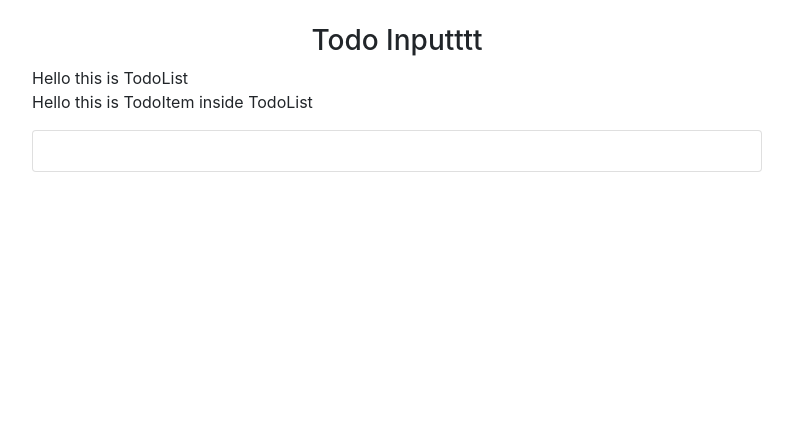
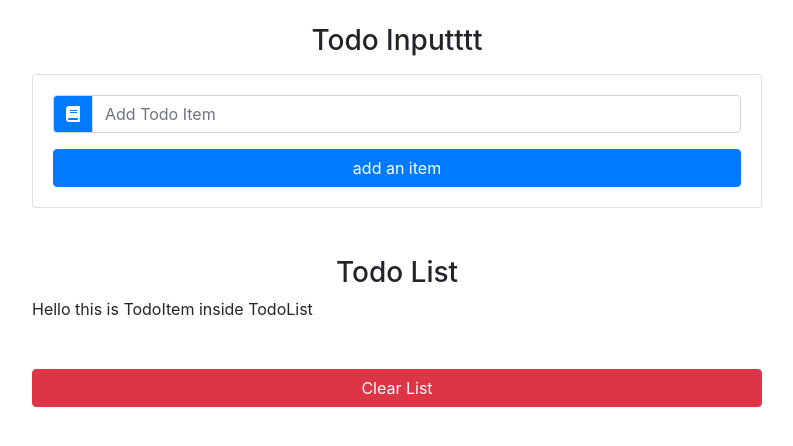
Before and after one commit to alexotoo/React-todoApp, a React (Create React App) app: page / in a window 1280 px wide. Shown: the top 446 px of the page, without its empty margins (53-846 px from the left). Built offline with nearby package versions, Linux system fonts and the light colour scheme.

Commit message:
creating todo input UI

```diff
--- a/src/App.js
+++ b/src/App.js
@@ -11,8 +11,8 @@ export default class App extends Component {
         <div className="row">
           <div className="col-10 max-auto col-md-8 mt-4">
             <h3 className="text-capitalize text-center">Todo Inputttt</h3>
+            <TodoInput />
             <TodoList />
-            <TodoInput />
           </div>
         </div>
       </div>
--- a/src/Component/TodoInput.js
+++ b/src/Component/TodoInput.js
@@ -2,6 +2,26 @@ import React, { Component } from "react";
 
 export default class TodoInput extends Component {
   render() {
-    return <div className="card card-body my-3" />;
+    return (
+      <div className="card card-body my-3">
+        <form>
+          <div className="input-group">
+            <div className="input-group-prepend">
+              <div className="input-group-text bg-primary text-white">
+                <i className="fas fa-book" />
+              </div>
+            </div>
+            <input
+              type="text"
+              className="form-control text-capitalize"
+              placeholder="add todo item"
+            />
+          </div>
+          <button type="submit" className="btn btn-block btn-primary mt-3">
+            add an item
+          </button>
+        </form>
+      </div>
+    );
   }
 }
--- a/src/Component/TodoList.js
+++ b/src/Component/TodoList.js
@@ -3,10 +3,16 @@ import TodoItem from "./TodoItem";
 export default class TodoList extends Component {
   render() {
     return (
-      <div>
-        Hello this is TodoList
+      <ul className="list-group my-5">
+        <h3 className="text-capitalize text-center">todo list</h3>
         <TodoItem />
-      </div>
+        <button
+          type="button"
+          className="btn btn-danger btn-block text-capitalize mt-5"
+        >
+          clear list
+        </button>
+      </ul>
     );
   }
 }
```
